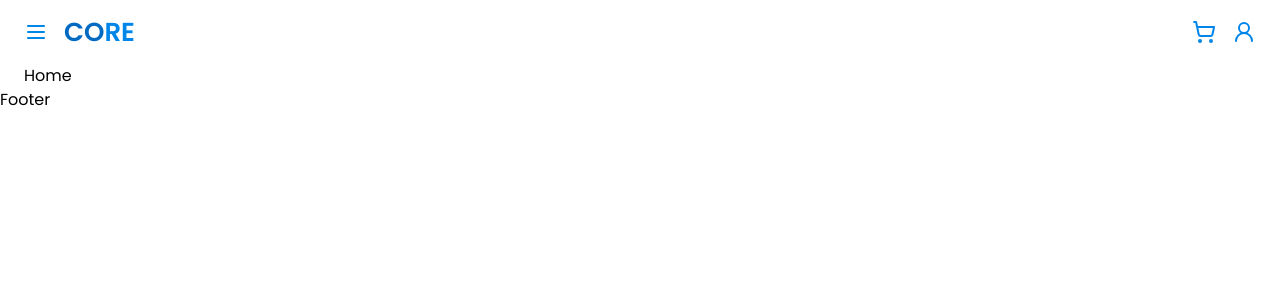
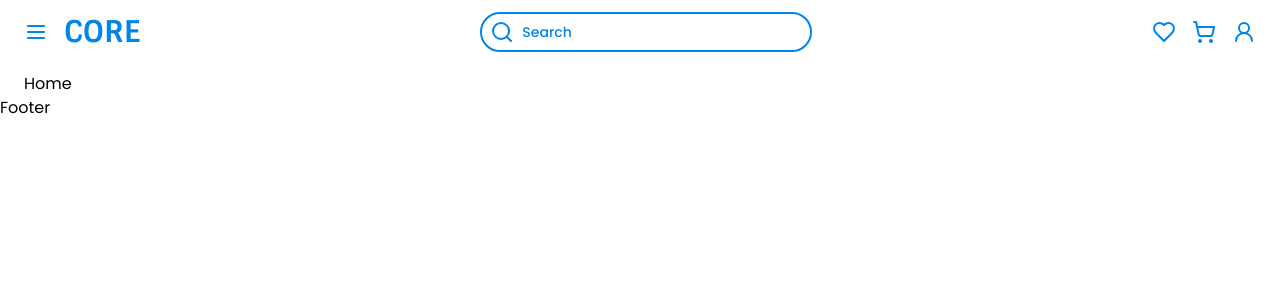
Before and after one commit to Sulkhans/Core, a React (Vite) app in the folder frontend/: page / in a window 1280 px wide. Shown: the top 300 px of the page. Built offline with nearby package versions, Linux system fonts and the light colour scheme.

Commit message:
Search functionality

```diff
--- a/frontend/src/App.tsx
+++ b/frontend/src/App.tsx
@@ -9,6 +9,7 @@ import PrivateRoute from "./pages/user/PrivateRoute.tsx";
 import ProfileLayout from "./pages/ProfileLayout.tsx";
 import Profile from "./pages/user/Profile.tsx";
 import Product from "./pages/Product.tsx";
+import Search from "./pages/Search.tsx";
 
 const Password = lazy(() => import("./pages/user/Password.tsx"));
 const AdminRoute = lazy(() => import("./pages/admin/AdminRoute.tsx"));
@@ -27,6 +28,7 @@ const App = () => {
           <Routes>
             <Route path="/" element={<Layout />}>
               <Route index element={<Home />} />
+              <Route path="/search" element={<Search />} />
               <Route path="/product/:id" element={<Product />} />
               <Route element={<PrivateRoute />}>
                 <Route
--- a/frontend/src/components/Header.tsx
+++ b/frontend/src/components/Header.tsx
@@ -1,9 +1,12 @@
 import User from "../assets/user.svg?react";
 import Cart from "../assets/cart.svg?react";
 import Menu from "../assets/menu.svg?react";
+import Heart from "../assets/heart.svg?react";
 import { useSelector } from "react-redux";
 import { RootState } from "../redux/store";
 import { useNavigate } from "react-router-dom";
+import { useEffect, useState } from "react";
+import SearchBar from "./SearchBar";
 
 type Props = {
   openAuthModal: () => void;
@@ -15,22 +18,33 @@ const Header = ({ openAuthModal }: Props) => {
   const navigateTo = () =>
     userInfo!.isAdmin ? navigate("/admin/profile") : navigate("/user/profile");
 
+  const [width, setWidth] = useState(window.innerWidth);
+  useEffect(() => {
+    const handleResize = () => setWidth(window.innerWidth);
+    window.addEventListener("resize", handleResize);
+    return () => window.removeEventListener("resize", handleResize);
+  }, []);
+
   return (
-    <header>
-      <div className="w-full max-w-7xl h-16 content-center mx-auto">
-        <div className="px-4 sm:px-6 flex items-center justify-between">
+    <header className="mb-2">
+      <div className="w-full max-w-7xl h-28 sm:h-16 content-center space-y-2 px-4 sm:px-6 mx-auto">
+        <div className="flex items-center justify-between">
           <div className="flex gap-4">
             <button>
               <Menu className="stroke-core-main hover:stroke-core-dark transition-colors" />
             </button>
             <h1
               onClick={() => navigate("/")}
-              className="text-[26px] font-semibold text-core-main select-none cursor-pointer"
+              className="text-3xl font-sintony font-semibold text-core-main select-none cursor-pointer"
             >
-              <span className="text-core-dark">CO</span>RE
+              CORE
             </h1>
           </div>
+          {width >= 640 && <SearchBar />}
           <div className="flex gap-4">
+            <button>
+              <Heart className="stroke-core-main hover:stroke-core-dark transition-colors" />
+            </button>
             <button>
               <Cart className="stroke-core-main hover:stroke-core-dark transition-colors" />
             </button>
@@ -39,6 +53,7 @@ const Header = ({ openAuthModal }: Props) => {
             </button>
           </div>
         </div>
+        {width < 640 && <SearchBar />}
       </div>
     </header>
   );
--- /dev/null
+++ b/frontend/src/components/SearchBar.tsx
@@ -0,0 +1,33 @@
+import { useState } from "react";
+import Search from "../assets/search.svg?react";
+import { useNavigate } from "react-router-dom";
+
+const SearchBar = () => {
+  const [query, setQuery] = useState("");
+  const navigate = useNavigate();
+
+  const handleSubmit = (e: React.FormEvent) => {
+    e.preventDefault();
+    if (query.trim() !== "") navigate(`/search?q=${query}`);
+  };
+
+  return (
+    <form
+      onSubmit={handleSubmit}
+      className="flex items-center border-2 border-core-main px-2 rounded-full group"
+    >
+      <button>
+        <Search className="stroke-core-main" />
+      </button>
+      <input
+        placeholder="Search"
+        value={query}
+        maxLength={20}
+        onChange={(e) => setQuery(e.target.value)}
+        className="w-full bg-transparent text-sm p-2 font-medium text-core-main placeholder:text-core-main group-hover:pr-8 transition-all"
+      />
+    </form>
+  );
+};
+
+export default SearchBar;
--- /dev/null
+++ b/frontend/src/pages/Search.tsx
@@ -0,0 +1,41 @@
+import { Navigate, useLocation } from "react-router-dom";
+import { useSearchProductsQuery } from "../redux/api/productApiSlice";
+import { useState } from "react";
+import { ProductBaseType } from "../types/types";
+import ProductCard from "../components/ProductCard";
+import Button from "../components/Button";
+import Loader from "../components/Loader";
+
+const Search = () => {
+  const query = new URLSearchParams(useLocation().search).get("q");
+  const { data, isLoading } = useSearchProductsQuery(query);
+  const [limit, setLimit] = useState(20);
+
+  return query ? (
+    isLoading ? (
+      <Loader />
+    ) : (
+      <main>
+        <h1 className="font-semibold *:text-core-main">
+          {data.count} Products found for <span>{query}</span>
+        </h1>
+        <div className="my-6 grid grid-cols-2 min-[560px]:grid-cols-3 lg:grid-cols-4 xl:grid-cols-5 gap-8 place-items-center">
+          {data.products.slice(0, limit).map((product: ProductBaseType) => (
+            <ProductCard key={product._id} product={product} />
+          ))}
+        </div>
+        {limit < data.count && (
+          <Button
+            value="Load More"
+            onClick={() => setLimit(limit + 20)}
+            className="block mx-auto my-8 px-4 text-sm"
+          />
+        )}
+      </main>
+    )
+  ) : (
+    <Navigate to="/" replace />
+  );
+};
+
+export default Search;
--- a/frontend/src/redux/api/productApiSlice.ts
+++ b/frontend/src/redux/api/productApiSlice.ts
@@ -37,6 +37,10 @@ export const productApiSlice = apiSlice.injectEndpoints({
     getAllProducts: builder.query({
       query: () => ({ url: `${PRODUCT_URL}/get/all`, credentials: "include" }),
       providesTags: ["Product"],
+    }),
+    searchProducts: builder.query({
+      query: (query) => ({ url: `${PRODUCT_URL}/get?search=${query}` }),
+      keepUnusedDataFor: 5,
     }),
     createProduct: builder.mutation({
       query: (data) => ({
@@ -88,6 +92,7 @@ export const {
   useGetNewProductsQuery,
   useGetRandomProductsQuery,
   useGetAllProductsQuery,
+  useSearchProductsQuery,
   useCreateProductMutation,
   useUpdateProductMutation,
   useDeleteProductMutation,
```
Also changed, not shown: 1 other file (tests, documents, lock files or other folders).
